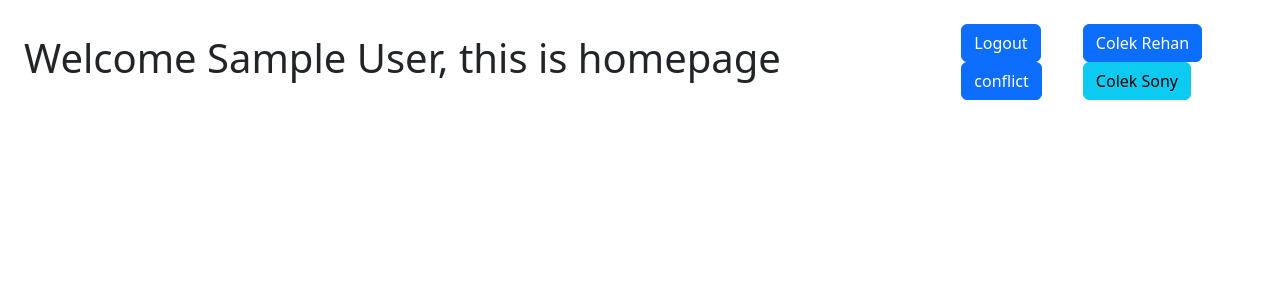
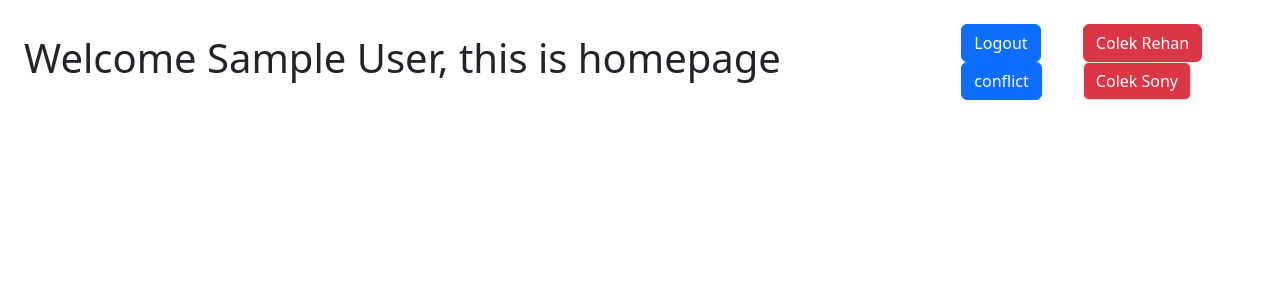
Before and after one commit to wahyukh1415/ams_squad3, a Vue app: page / in a window 1280 px wide. Shown: the top 300 px of the page. Built offline with nearby package versions, Linux system fonts and the light colour scheme; sample sign-in values are in the browser's storage.

Commit message:
test resolve conflict

```diff
--- a/src/views/HomeView.vue
+++ b/src/views/HomeView.vue
@@ -29,8 +29,8 @@ function logout() {
             <button class="btn btn-primary" @click="logout">conflict</button>
         </div>
         <div>
-            <button class="btn btn-primary">Colek Rehan</button>
-            <button class="btn btn-info">Colek Sony</button>
+            <button class="btn btn-danger">Colek Rehan</button>
+            <button class="btn btn-danger border border-1">Colek Sony</button>
         </div>
     </div>
 </template>
```
